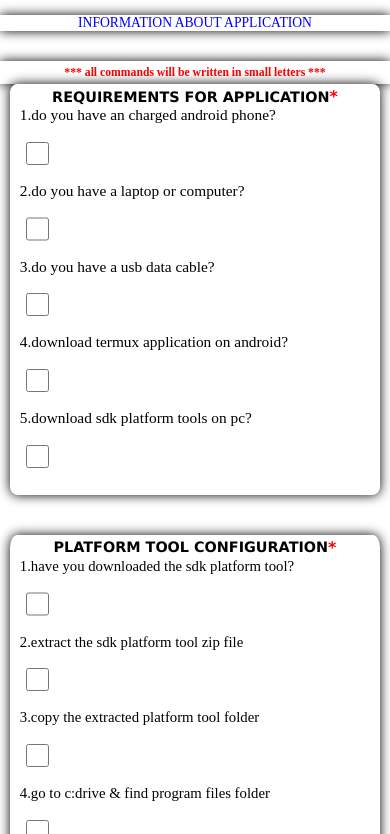
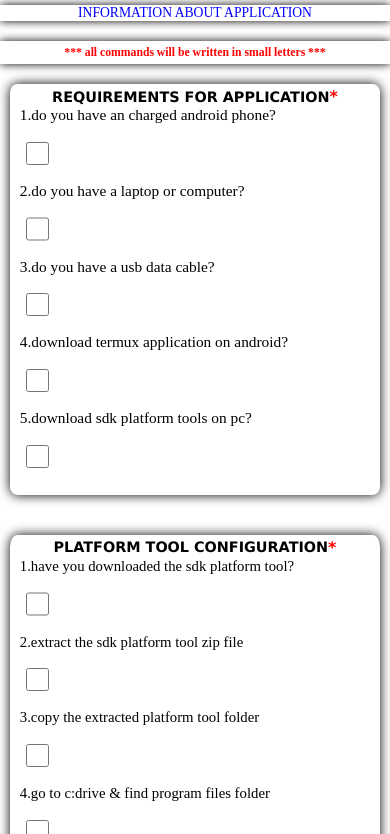
Before and after one commit to UserDevAkku/androidappslauncherWEB, a plain HTML site: page index.html in a window 390 px wide. Shown: the part 47-881 px from the top of the page. Drawn offline with Linux system fonts and the light colour scheme.

Commit message:
updated files

```diff
--- a/app.css
+++ b/app.css
@@ -459,9 +459,9 @@ input[type="checkbox"]:checked {
     width: 100%;
     background-color: yellow;
     text-transform: uppercase;
-    margin-bottom: 30px;
+    margin-bottom: 20px;
     font-size: clamp(1rem, 7.2vw, 9rem);
-    box-shadow: 0px 0px 12px 0px #000 ;
+    box-shadow: 0px 0px 10px 0px #000 ;
   }
 
   .appname {
@@ -493,8 +493,8 @@ input[type="checkbox"]:checked {
     text-transform: uppercase;
     font-size: clamp(0.8rem, 3.5vw, 6rem);
     animation: app-about 1s ease-in-out infinite;
-    margin-bottom: 30px;
-    box-shadow: 0px 0px 12px 0px #000 ;
+    margin-bottom: 20px;
+    box-shadow: 0px 0px 10px 0px #000 ;
   }
 
   .note {
@@ -506,8 +506,8 @@ input[type="checkbox"]:checked {
     font-size: clamp(0.6rem, 3vw, 7rem);
     color: red;
     font-weight: bolder;
-    margin-bottom: 30x;
-    box-shadow: 0px 0px 12px 0px #000 ;
+    margin-bottom: 20px;
+    box-shadow: 0px 0px 10px 0px #000 ;
   }
 
   .requirements-title {
```
